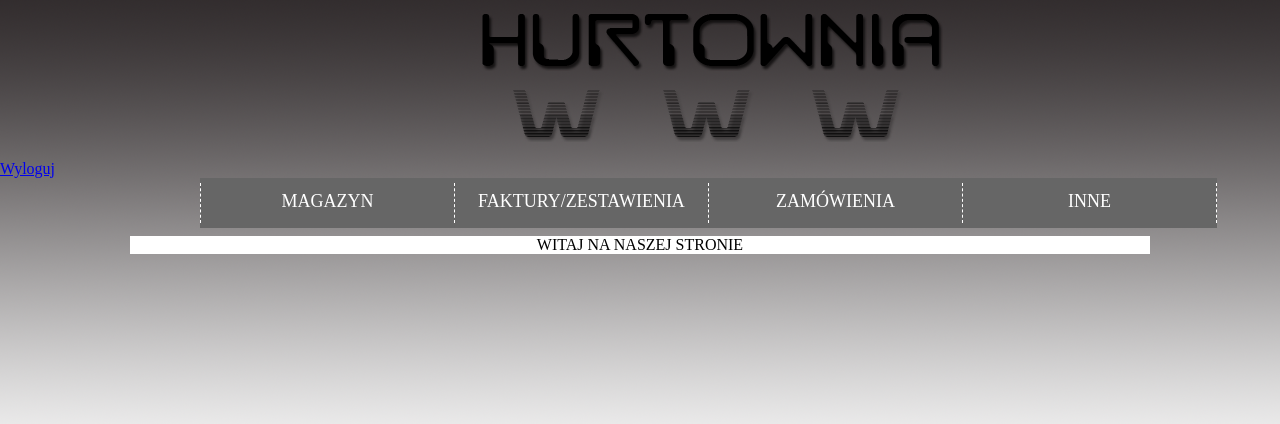
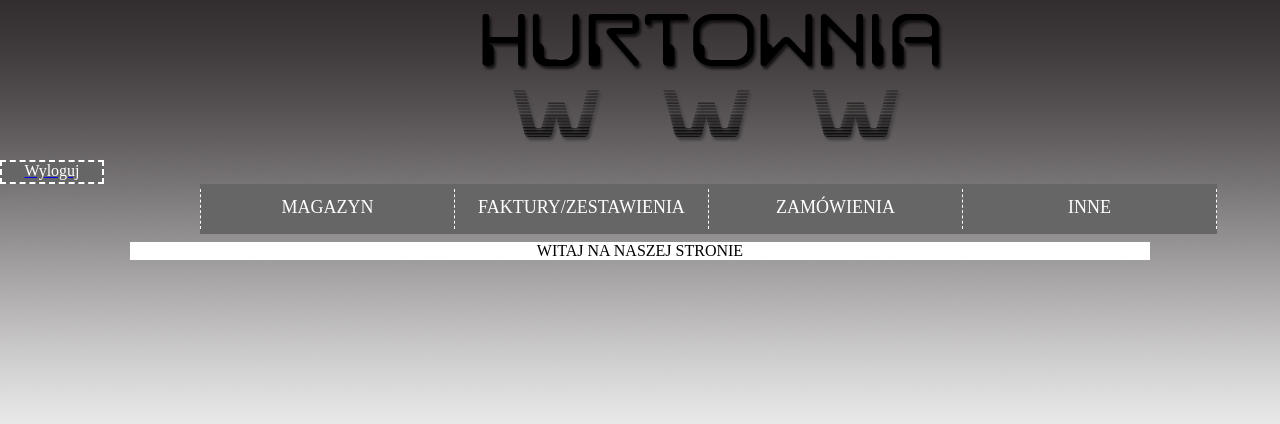
Before and after one commit to belikmeister/projekt_hurtownia, a PHP site: page /main.php in a window 1280 px wide; the page is wider, and only the part inside the window is pictured. Shown: the top 424 px of that part. Run offline with PHP 8.4, Linux system fonts and the light colour scheme.

Commit message:
frontend cd...
linkowanie, poprawki, przycisk wyloguj

```diff
--- a/aplikacja/menu.php
+++ b/aplikacja/menu.php
@@ -1,6 +1,6 @@
 <?php
-echo"<div id='NAGLOWEK'><img src='images/logo.png' class=srodek></div>
-	<a href=wyloguj.php>Wyloguj</a>
+echo"<a href=main.php><div id='NAGLOWEK'><img src='images/logo.png' class=srodek></div></a>
+	<a href=wyloguj.php><div id='wyloguj'>Wyloguj</div></a>
 	<div id='MENU'>
 		  <ol>
 			  <li><a href=''>MAGAZYN</a>
--- a/aplikacja/style.css
+++ b/aplikacja/style.css
@@ -323,3 +323,19 @@ width:300px;
 	float:left;
 	padding: 2px 0px 0px 0px;
 }
+
+#wyloguj
+{
+	width: 100px;
+	height: 20px;
+	border: 2px dashed white;
+	text-align: center;
+	color: white;
+	text-decoration: none;
+	background-color: #666666;
+}
+
+#wyloguj:hover
+{
+	background-color: #666688;
+}
```
